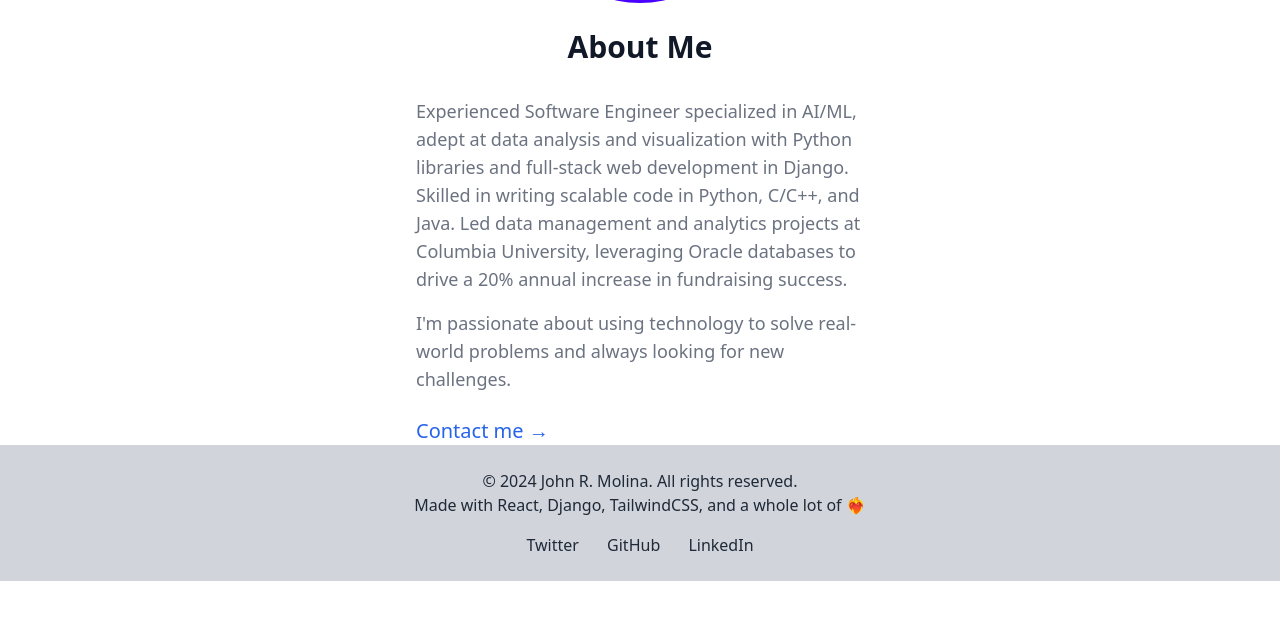
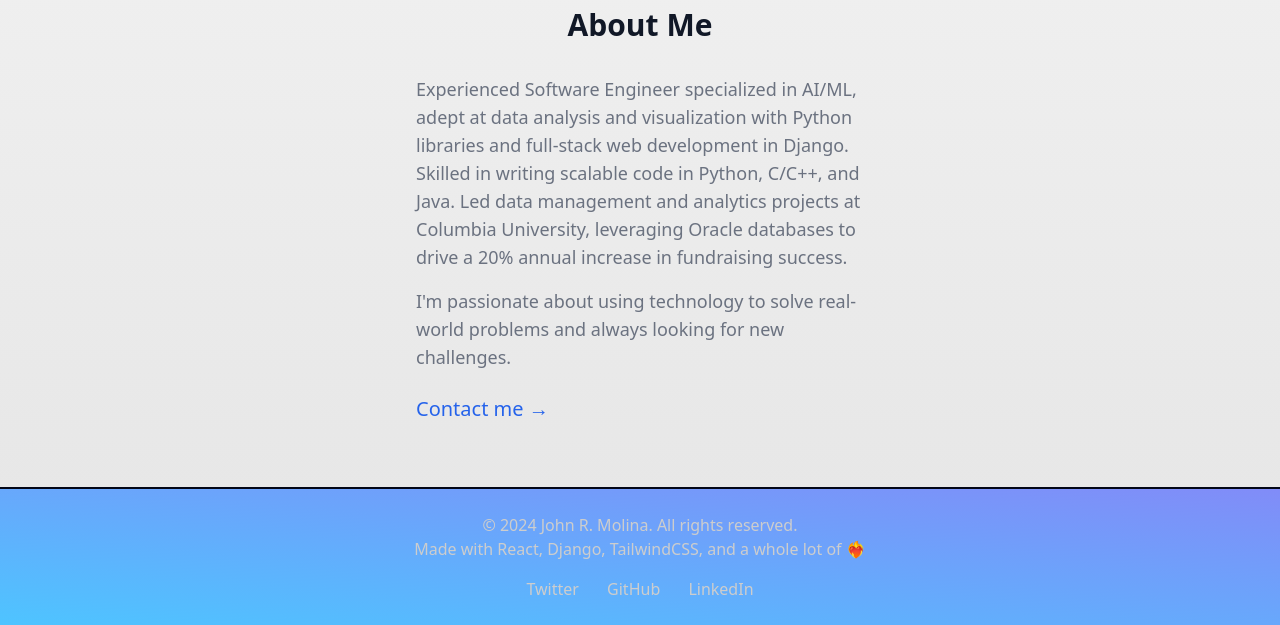
Before and after one commit to freechie/portfolio-django, a Django app: page /about/ in a window 1280 px wide. Shown: the part 393-1018 px from the top of the page. Before the commit the page ends 974 px from the top, so only its background shows below. Run offline with Django 5.2, Linux system fonts and the light colour scheme; some libraries are stand-ins or nearby versions.

Commit message:
settle on dark mode design with trendy gradients

```diff
--- a/django_portion/static/django_portion/style.css
+++ b/django_portion/static/django_portion/style.css
@@ -13,6 +13,7 @@
 		opacity: 0;
 		height: 0;
 		overflow: hidden;
+		text-align: center;
 	}
 }
 
--- a/django_portion/templates/django_portion/about_me.html
+++ b/django_portion/templates/django_portion/about_me.html
@@ -1,11 +1,11 @@
 {% extends 'django_portion/base.html' %}
 
 {% block content %}
-<div class="min-h-full flex flex-col justify-center items-center px-4 sm:px-6 lg:px-8 mt-20">
+<div class="min-h-full flex flex-col justify-center items-center px-4 sm:px-6 lg:px-8 my-16">
   <div class="max-w-md w-full">
     <div class="text-center">
       <div class="avatar">
-        <div id='hoverimg' class="w-56 rounded-full ring ring-4 ring-primary hover:ring-sky-600 ring-offset-300">
+        <div id='hoverimg' class="w-60 rounded-full ring ring-7 hover:ring-sky-600">
           <a href="{% url 'contact' %}"><img
               class="mx-auto h-40 w-40 rounded-full xl:w-56 xl:h-56 object-cover hover:blur-sm"
               src="{{ MEDIA_URL }}/img/copy.png" alt="me"></a>
--- a/django_portion/templates/django_portion/base.html
+++ b/django_portion/templates/django_portion/base.html
@@ -15,42 +15,42 @@
   <link rel="stylesheet" href="{% static 'django_portion/style.css' %}">
 </head>
 
-<body class="flex flex-col min-h-screen dark:bg-slate-950">
+<body
+  class="flex flex-col min-h-screen dark:bg-gradient-to-b dark:from-slate-950 dark:to-slate-800 bg-gradient-to-t from-neutral-200 to-neutral-100">
   <div class="flex-grow">
     <header>
-      <nav class="sticky top-0 z-30 flex items-center justify-between flex-wrap dark:bg-slate-800 bg-gray-300 p-3">
-        <div class="max-w-5xl mx-auto px-4 flex-shrink-0 dark:text-white mr-6">
+      <nav
+        class="sticky top-0 z-10 flex items-center justify-between flex-wrap bg-gradient-to-tr from-celestialblue-700 to-indigo-400 border-slate-950 dark:bg-gradient-to-tr dark:from-celestialblue-100 dark:to-indigo-950 border-b-2 dark:border-slate-950 text-cyan-50">
+        <div class="max-w-5xl mx-auto px-4 flex-shrink-0 mr-4">
           <div class="flex items-center justify-between h-16">
-            <a href="{% url 'blog_index' %}" class="font-bold text-5xl tracking-tight">🌌</a>
+            <a href="{% url 'blog_index' %}" class="font-bold text-5xl tracking-tight" alt="blog">🌌</a>
           </div>
         </div>
-        <div class="block lg:hidden" id="menu-toggle-container">
+        <div class="flex-none block lg:hidden pr-4" id="menu-toggle-container">
           <button id="menu-toggle"
-            class="flex items-center px-3 py-2 border rounded text-pastelgreen-400 border-pastelgreen-400 hover:text-celestialblue-700 hover:border-celestialblue-700">
-            <svg class="fill-current h-3 w-3" viewBox="0 0 20 20" xmlns="http://www.w3.org/2000/svg">
+            class="flex items-center px-2 py-2 border-2 rounded text-success border-success hover:text-indigo-800 hover:border-indigo-800">
+            <svg class="fill-current h-4 w-4" viewBox="0 0 20 20" xmlns="http://www.w3.org/2000/svg">
               <title>Menu</title>
               <path d="M0 3h20v2H0V3zm0 6h20v2H0V9zm0 6h20v2H0v-2z" />
             </svg>
           </button>
         </div>
-        <div class="w-full block flex-grow lg:flex lg:items-center lg:w-auto hidden text-center lg:text-right"
-          id="menu">
-          <div class="text-md space-x-6 lg:flex-grow">
+        <div class="w-full block flex-grow lg:flex lg:w-auto text-center md: text-center sm:text-right" id="menu">
+          <div class="flex-1 text-lg pr-5 space-x-3 lg:flex-grow">
             <a href="/"
-              class="block mt-4 lg:inline-block lg:mt-0 dark:text-platinum-400 hover:text-celestialblue-700 ">Portfolio</a>
+              class="block lg:inline-block lg:mt-0 dark:text-platinum-500 hover:text-celestialblue-700">Portfolio</a>
             <a href="{% url 'blog_index' %}"
-              class="block mt-4 lg:inline-block lg:mt-0 dark:text-platinum-400 hover:text-celestialblue-700 ">Blog</a>
+              class="block lg:inline-block lg:mt-0 dark:text-platinum-500 hover:text-celestialblue-700 ">Blog</a>
             <a href="{% url 'about_me' %}"
-              class="block mt-4 lg:inline-block lg:mt-0 dark:text-platinum-400 hover:text-celestialblue-700 ">About</a>
-
+              class="block lg:inline-block lg:mt-0 dark:text-platinum-500 hover:text-celestialblue-700 ">About</a>
             <a href="{% url 'resume' %}"
-              class="block mt-4 lg:inline-block lg:mt-0 dark:text-platinum-400 hover:text-celestialblue-700 ">Resume</a>
+              class="block lg:inline-block lg:mt-0 dark:text-platinum-500 hover:text-celestialblue-700 ">Resume</a>
             <!--
                 <a href="{% url 'skills_index' %}"
                 class="block mt-4 lg:inline-block lg:mt-0 dark:text-platinum-400 hover:text-celestialblue-700 ">Skills</a>
               -->
             <a href="{% url 'contact' %}"
-              class="block mt-4 pr-6 lg:inline-block lg:mt-0 dark:text-platinum-400 hover:text-celestialblue-700 ">Contact</a>
+              class="block lg:inline-block lg:mt-0 dark:text-platinum-500 hover:text-celestialblue-700">Contact</a>
           </div>
         </div>
       </nav>
@@ -61,18 +61,16 @@
       {% endblock %}
     </main>
   </div>
-  <footer class=" dark:bg-gray-800 bg-gray-300 font-medium w-full">
+  <footer
+    class="bg-gradient-to-bl from-indigo-400 to-celestialblue-700 border-slate-950 dark:bg-gradient-to-bl dark:from-celestialblue-100 dark:to-indigo-950 border-t-2 dark:border-slate-950 dark:text-cyan-50 w-full ">
     <div class="max-w-6xl mx-auto px-4 py-6 sm:px-6 lg:px-8">
       <div class="text-center">
         <p class="text-sm md:text-base">© 2024 John R. Molina. All rights reserved.</p>
         <p class="text-sm md:text-base">Made with React, Django, TailwindCSS, and a whole lot of ❤️‍🔥</p>
-        <div class="space-x-4 md:justify-start md:space-x-6 mt-4">
-          <a href="https://twitter.com/rich_txt_editor" target="_blank"
-            class="dark:text-platinum-400 hover:text-celestialblue-700">Twitter</a>
-          <a href="https://github.com/rich_txt_editor" target="_blank"
-            class="dark:text-platinum-400 hover:text-celestialblue-700">GitHub</a>
-          <a href="https://linkedin.com/in/jrmolin90" target="_blank"
-            class="dark:text-platinum-400 hover:text-celestialblue-700">LinkedIn</a>
+        <div class="space-x-4 md:justify-start md:space-x-6 mt-4 ">
+          <a href="https://twitter.com/rich_txt_editor" target="_blank" class="hover:text-celestialblue-700">Twitter</a>
+          <a href="https://github.com/rich_txt_editor" target="_blank" class="hover:text-celestialblue-700">GitHub</a>
+          <a href="https://linkedin.com/in/jrmolin90" target="_blank" class="hover:text-celestialblue-700">LinkedIn</a>
         </div>
       </div>
     </div>
--- a/django_portion/templates/django_portion/blog_detail.html
+++ b/django_portion/templates/django_portion/blog_detail.html
@@ -68,7 +68,7 @@
   </div>
 
   <!-- Tags container as a separate, thinner box on the right -->
-  <div class="w-auto lg:w-1/6 mt-8 md:mt-8 lg:mt-">
+  <div class="max-w-fit lg:w-1/6 mt-8 md:mt-8">
     <h2 class="text-center text-2xl font-semibold text-gray-800 dark:text-white mb-4">Tags</h2>
     <div class="bg-gray-100 dark:bg-gray-700 p-4 rounded-lg shadow">
       <ul class="list-none text-center space-y-2">
--- a/django_portion/templates/django_portion/blog_index.html
+++ b/django_portion/templates/django_portion/blog_index.html
@@ -20,13 +20,14 @@
   </div>
 
   <!-- Tags container as a separate, thinner box on the right -->
-  <div class="w-auto lg:w-1/6 mt-8 md:mt-8 lg:mt-">
+  <div class="w-fit lg:w-1/6 mt-8 md:mt-8 lg:mt-">
     <h2 class="text-center text-2xl font-semibold text-gray-800 dark:text-white mb-4">Tags</h2>
     <div class="bg-gray-100 dark:bg-gray-700 p-4 rounded-lg shadow">
       <ul class="list-none text-center space-y-2">
         {% for tag in tags_with_counts %}
         <li>
-          <a class="text-lg text-celestialblue-500 hover:text-celestialblue-700" href="{% url 'blog_by_tag' tag.name %}">
+          <a class="text-lg text-celestialblue-500 hover:text-celestialblue-700"
+            href="{% url 'blog_by_tag' tag.name %}">
             {{ tag.name }} ({{ tag.count }})
           </a>
         </li>
--- a/django_portion/templates/django_portion/contact.html
+++ b/django_portion/templates/django_portion/contact.html
@@ -2,9 +2,8 @@
 
 {% block content %}
 
-<div class="container mx-auto px-4 py-8 md:flex">
-
-  <div class="post-content flex-grow pr-8">
+<div class="container m-auto p-4 md:flex">
+  <div class="flex-grow">
     <h1 class="text-5xl font-bold text-gray-800 dark:text-white mb-6">Contact Me</h1>
     <div class="space-y-8">
       <h3>If you have any questions or would like to work on something together, feel free to contact me through the
--- a/django_portion/templates/django_portion/resume.html
+++ b/django_portion/templates/django_portion/resume.html
@@ -12,7 +12,7 @@
     </div>
   </div>
   <!-- Tags container as a separate, thinner box on the right -->
-  <div class="w-auto lg:w-1/6 mt-8 md:mt-8 lg:mt-">
+  <div class="w-fit lg:w-1/6 mt-8 md:mt-8">
     <h2 class="text-center text-2xl font-semibold text-gray-800 dark:text-white mb-4">Tags</h2>
     <div class="bg-gray-100 dark:bg-gray-700 p-4 rounded-lg shadow">
       <ul class="list-none text-center space-y-2">
--- a/django_portion/views.py
+++ b/django_portion/views.py
@@ -94,7 +94,7 @@
 # View for individual Blog post detail page
 
 
-@ratelimit(key='ip', rate='5/m', method='POST', block=True)
+# @ ratelimit(key='ip', rate='5/m', method='POST', block=True)
 def blog_detail(request, pk):
     post = get_object_or_404(Post, pk=pk)
     comments = post.comments.filter(approved=True)
--- a/theme/static_src/tailwind.config.js
+++ b/theme/static_src/tailwind.config.js
@@ -4,6 +4,8 @@
  * If you need the full config, get it from here:
  * https://unpkg.com/browse/tailwindcss@latest/stubs/defaultConfig.stub.js
  */
+
+const { default: daisyui } = require("daisyui");
 
 module.exports = {
 	content: [
@@ -1185,4 +1187,7 @@
 		require("@tailwindcss/aspect-ratio"),
 		require("daisyui"),
 	],
+	daisyui: {
+		themes: ["business"],
+	},
 };
```
Also changed, not shown: django_portion/templates/django_portion/tagged_content.html (+5 -3 lines), django_portion/static/favicon.ico (renamed from django_portion/static/django_portion/favicon.ico), theme/static/css/dist/styles.css. Lines whose indentation alone changed are shown as unchanged.
